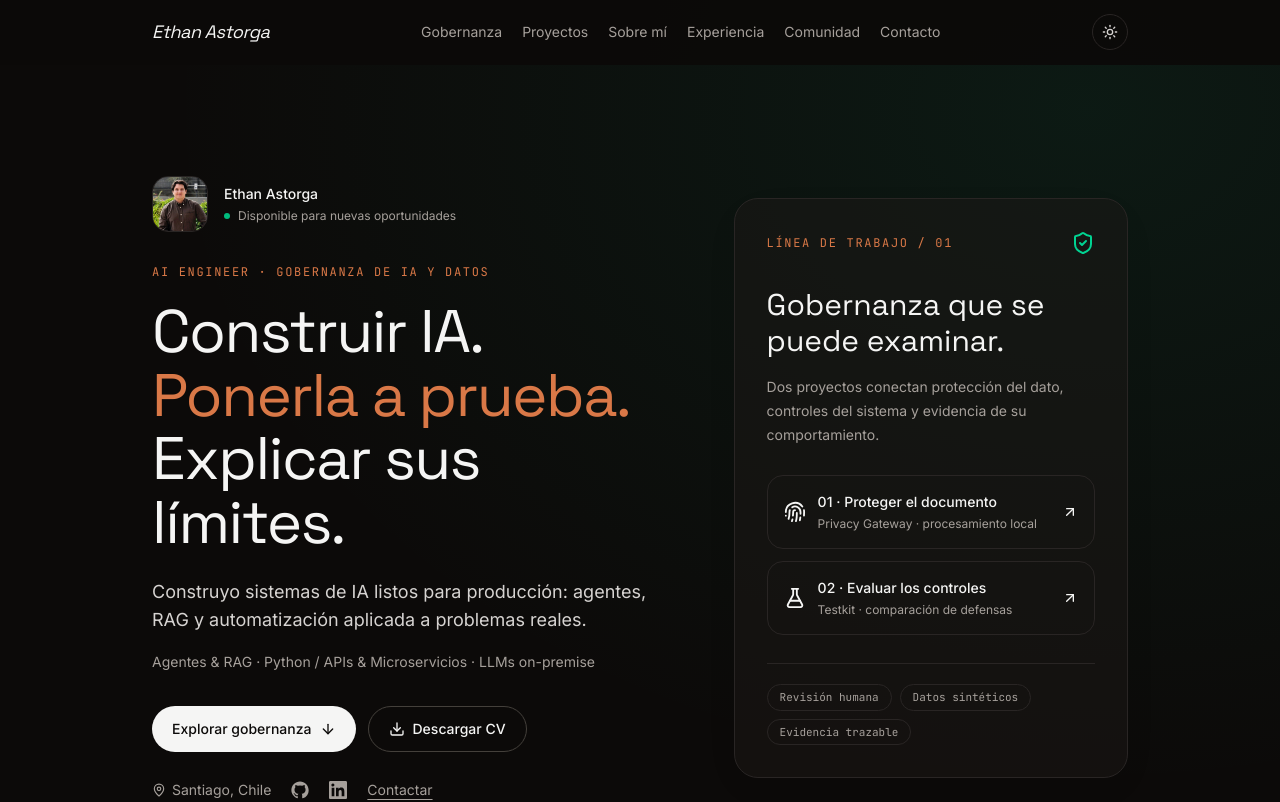
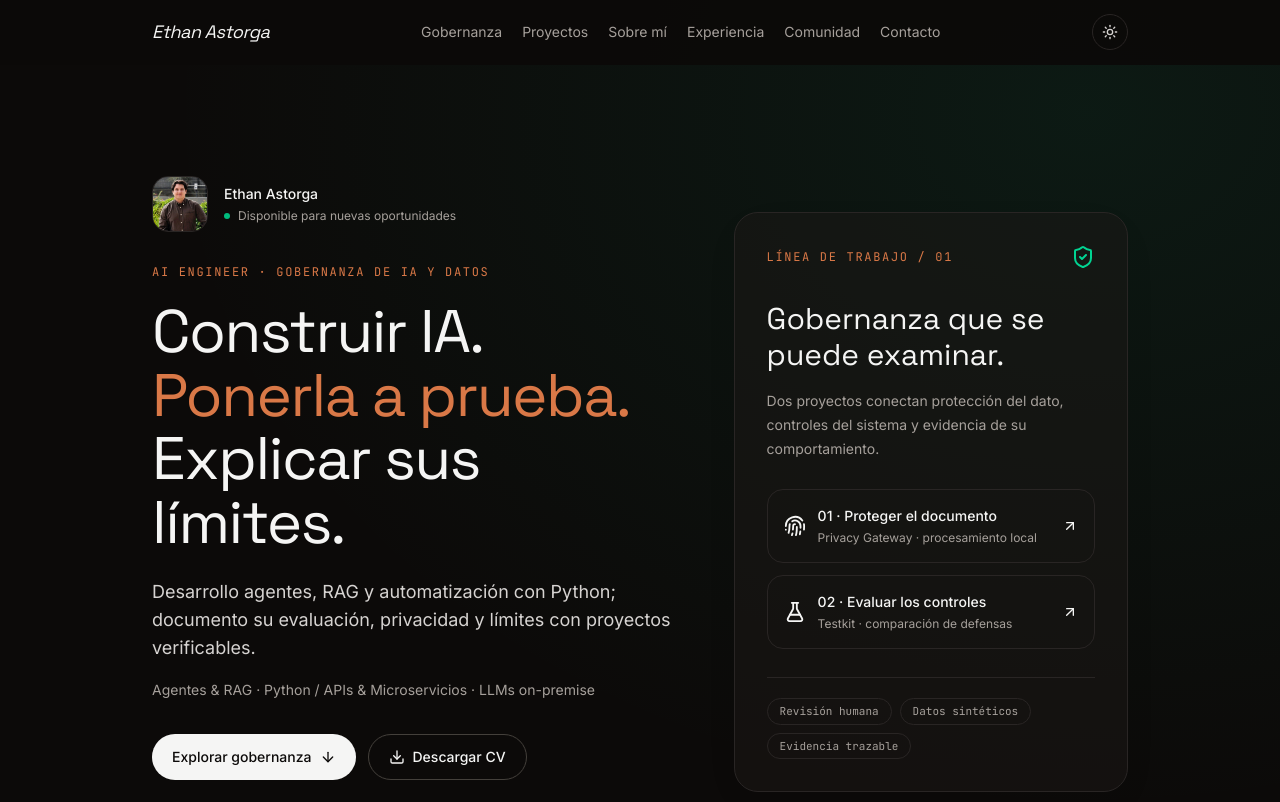
Before and after one commit to ethan1213/ethan1213.github.io, a React (Vite) app: page / in a window 1280 px wide. Shown: the top 802 px of the page. Built offline with nearby package versions, Linux system fonts and the light colour scheme.

Commit message:
feat: update professional CV and link published AI research projects

```diff
--- a/src/components/Experience.tsx
+++ b/src/components/Experience.tsx
@@ -18,7 +18,7 @@ export function Experience() {
               {experience.map((e) => (
                 <li key={e.company} className="relative">
                   <span className="absolute -left-[27px] top-1 size-2 rounded-full bg-rust-600 dark:bg-rust-400" />
-                  <p className="text-xs font-mono text-stone-500">{e.period} · {e.duration}</p>
+                  <p className="text-xs font-mono text-stone-500">{e.period}{e.duration ? ` · ${e.duration}` : ""}</p>
                   <p className="font-medium mt-1">{e.role}</p>
                   <p className="text-sm text-stone-600 dark:text-stone-400">{e.company} · {e.type}</p>
                   <p className="text-sm text-stone-500 mt-1">{e.location}</p>
--- a/src/components/RecruiterOverview.tsx
+++ b/src/components/RecruiterOverview.tsx
@@ -11,7 +11,7 @@ export function RecruiterOverview() {
         <div className="border rule rounded-2xl p-6 md:p-9 bg-white dark:bg-stone-900/40">
           <p className="font-mono text-xs uppercase tracking-widest text-rust-600 dark:text-rust-400">Para equipos que buscan talento en IA</p>
           <h2 id="recruiter-title" className="font-serif text-3xl mt-3">AI Engineer · Applied AI Engineer.</h2>
-          <p className="mt-4 max-w-2xl text-stone-600 dark:text-stone-300">Explora mi experiencia en IA aplicada, gobernanza y datos. Los casos distinguen código público, resúmenes de proyectos privados y verificaciones realizadas. Inglés: preparación para certificación C1.</p>
+          <p className="mt-4 max-w-2xl text-stone-600 dark:text-stone-300">Explora mi experiencia en IA aplicada, gobernanza y datos. Los casos distinguen código público, resúmenes de proyectos privados y verificaciones realizadas. Inglés B2; preparación para certificación C1.</p>
           <div className="mt-7 grid sm:grid-cols-2 gap-4">
             {caseStudies.slice(0, 3).map((study) => (
               <Link key={study.slug} to={`/proyectos/${study.slug}`} className="rounded-xl border rule p-5 hover:border-rust-500 transition-colors">
--- a/src/data/content.ts
+++ b/src/data/content.ts
@@ -1,12 +1,12 @@
 export const profile = {
   name: "Ethan Astorga",
-  fullName: "Ethan Astorga Contreras",
-  role: "AI Engineer",
+  fullName: "Ethan Alexis Astorga Contreras",
+  role: "AI Engineer / Applied AI Engineer",
   tagline: "Agentes & RAG · Python / APIs & Microservicios · LLMs on-premise",
   location: "Santiago, Chile",
   availability: "Disponible para nuevas oportunidades",
   pitch:
-    "Construyo sistemas de IA listos para producción: agentes, RAG y automatización aplicada a problemas reales.",
+    "Desarrollo agentes, RAG y automatización con Python; documento su evaluación, privacidad y límites con proyectos verificables.",
   about: [
     "Llegué a la IA por una obsesión simple: que las cosas funcionen solas. Esa idea me llevó de la automatización a construir soluciones que hoy corren en producción — agentes de IA que consultan datos reales, sistemas RAG con embeddings y bases vectoriales, y LLMs on-premise integrados vía APIs REST en Python. Nada salió a la primera; casi todo salió después de romperlo varias veces, y ese ciclo de prototipo a producción es justo lo que más disfruto.",
     "Estudio Ingeniería en Informática en DuocUC (antes cursé 3 años de Ingeniería Civil en Computación en la Universidad Católica del Norte). Cuento con 19 certificaciones, entre ellas Profesional y Experto en IA (CertiProf), AWS Cloud Practitioner y Google Cloud Professional en IA & Data.",
@@ -21,11 +21,22 @@ export const profile = {
 
 export const experience = [
   {
+    company: "TherionLabs",
+    role: "Fundador",
+    type: "Emprendimiento",
+    period: "2026 — presente",
+    duration: "",
+    location: "Chile",
+    description: "Iniciativa de gobernanza y privacidad de IA. Proyecto seleccionado en Desafíos Capstone Empresas 2026-2 de DuocUC.",
+    highlights: ["Alcance del proyecto: autodiagnóstico en cuatro dimensiones, rutas formativas y detección de datos personales con NER en español. Las fichas del portafolio distinguen las funciones implementadas de las propuestas."],
+    skills: ["Gobernanza de IA", "Privacidad", "Diseño de productos"],
+  },
+  {
     company: "Samsung Electronics Chile",
     role: "Analista Jr. de Protección de Datos y Automatización",
     type: "Jornada completa",
-    period: "Ene 2026 — Jul 2026",
-    duration: "7 meses",
+    period: "2025 — 2026",
+    duration: "",
     location: "Chile · Presencial",
     description:
       "Agentes de IA, RAG on-premise, pipelines de datos y automatización en producción.",
@@ -33,14 +44,14 @@ export const experience = [
       "Agentes de IA y RAG en producción vía un servidor MCP (FastMCP, 7 herramientas, autenticación Bearer) y RAG con embeddings y bases vectoriales (pgvector + ChromaDB) sobre LLMs on-premise (llama.cpp, Qwen 2.5 / Llama 3.1 cuantizados).",
       "BIA Platform (~1.000 usuarios) en Django/Python con APIs REST, integrando modelos de IA externos y locales vía la librería de OpenAI.",
       "Pipeline ETL incremental: ~128.000 registros diarios desde 11 fuentes, orquestado con Prefect 3.",
-      "Analítica avanzada: forecasting de demanda (LSTM), detección de anomalías (autoencoder) y modelado de elasticidad de precios.",
+      "Analítica avanzada y modelado de elasticidad de precios; exploración de forecasting con LSTM y anomalías con autoencoder como líneas experimentales pendientes de validación.",
       "Protección de datos (Ley 21.719): Privacy by Design, ROPA/DPIA y prácticas de desarrollo seguro (SSDLC).",
     ],
     skills: ["Agentes de IA", "RAG", "MCP", "LLMs on-premise", "ETL", "Ley 21.719"],
   },
   {
     company: "Dual Vision",
-    role: "Asistente de Operaciones en Video Analítica",
+    role: "Analista de Soporte en Video Analítica",
     type: "Contrato temporal",
     period: "Jun 2025 — Nov 2025",
     duration: "6 meses",
@@ -55,7 +66,7 @@ export const education = [
   {
     institution: "DuocUC",
     degree: "Ingeniería en Informática, Computer Science",
-    period: "Mar 2025 — Nov 2029",
+    period: "2024 — presente · En curso",
     detail: "Promedio 6.5 / 7.0",
     skills: ["Google Cloud", "Trabajo colaborativo"],
   },
@@ -114,9 +125,9 @@ export const nextProject = {
 
 export const community = {
   org: "Cámara Chilena de Inteligencia Artificial (CCHIA)",
-  role: "Socio y Colaborador Técnico (Comisión I+D)",
+  role: "Líder AI Security Champion (SIA-GIA) · Socio y colaborador técnico",
   description:
-    "Participo como socio y colaborador técnico en la Comisión I+D de CCHIA, con acceso a repositorios, documentación y papers de la comunidad. Contribuyo a alejandrIA, una plataforma de IA on-premise con modelos cuantizados personalizados y RAG, que integra modelos locales y APIs externas vía la librería de OpenAI en Python. También participo como expositor — fui parte del webinar 'Marco Integral Ley 21.719: Ética, Regulación y Estrategias de Transformación Tecnológica', junto a Carlos Alberto Martínez.",
+    "Lidero la mesa Línea 3, AI Security Champion, en la Comisión SIA-GIA: formación de referentes internos no técnicos en seguridad y gobernanza de IA y un roadmap de 12 meses para la Red Champions. Participo también como socio y colaborador técnico en la Comisión I+D de CCHIA, con acceso a repositorios, documentación y papers de la comunidad. Contribuyo a alejandrIA, una plataforma de IA on-premise con modelos cuantizados personalizados y RAG, que integra modelos locales y APIs externas vía la librería de OpenAI en Python. También participo como expositor — fui parte del webinar 'Marco Integral Ley 21.719: Ética, Regulación y Estrategias de Transformación Tecnológica', junto a Carlos Alberto Martínez.",
   quote:
     "Me gusta asistir a charlas, generar innovación y seguir mejorando constantemente: primero entender la lógica, después ponerla en práctica.",
   links: [
--- a/src/data/researchStudies.ts
+++ b/src/data/researchStudies.ts
@@ -2,7 +2,7 @@ import type { CaseStudy } from "./caseStudies.ts";
 
 export const researchStudies: CaseStudy[] = [
   {
-    slug: "demandlab", name: "DemandLab", category: "Machine learning", status: "MVP de investigación", year: "2026", tagline: "Pronosticar demanda y comprobar el resultado.", summary: "Regresión supervisada y referencia estacional, con evaluación temporal, pruebas de fuga de datos y un informe reproducible para logística.", stack: ["Python", "Ridge", "Series temporales", "Evaluación"], repo: "https://github.com/ethan1213/ethan1213.github.io/tree/main/labs/demandlab",
+    slug: "demandlab", name: "DemandLab", category: "Machine learning", status: "MVP de investigación", year: "2026", tagline: "Pronosticar demanda y comprobar el resultado.", summary: "Regresión supervisada y referencia estacional, con evaluación temporal, pruebas de fuga de datos y un informe reproducible para logística.", stack: ["Python", "Ridge", "Series temporales", "Evaluación"], repo: "https://github.com/ethan1213/demandlab",
     overview: ["Una predicción solo ayuda a decidir si se conoce cómo se evaluó. DemandLab transforma un CSV por SKU en una comparación entre regresión ridge y una referencia estacional de siete días.", "La demo es completamente sintética. Incluye variables, ajuste de coeficientes, normalización aprendida en entrenamiento y pronósticos recursivos. No utiliza etiquetas futuras para construir las predicciones de una ventana."],
     architecture: [{title: "Datos y modelo", items: ["Contrato CSV y validación diaria", "Rezagos, medias y estacionalidad", "Regresión ridge sin dependencias externas"]}, {title: "Evaluación", items: ["Tres ventanas temporales por SKU", "MAE y WAPE por serie y agregado", "HTML, JSON y hash del dataset"]}],
     howItWorks: ["Validar observaciones y separar entrenamiento de evaluación por fecha.", "Ajustar normalización y modelo con datos anteriores al corte.", "Pronosticar catorce días sin utilizar las etiquetas futuras.", "Comparar con la referencia estacional y revisar errores por SKU."],
@@ -10,7 +10,7 @@ export const researchStudies: CaseStudy[] = [
     considerations: ["19 pruebas aprobadas. En la demo sintética: MAE 4,35 para la referencia y 3,11 para ridge sobre 126 observaciones de evaluación.", "El resultado no representa ahorro ni rendimiento sobre ventas reales. No modela promociones, quiebres de stock o demanda censurada.", "Un piloto requiere datos autorizados, otra evaluación temporal y métricas de operación acordadas."],
   },
   {
-    slug: "llm-evidence-lab", name: "LLM Evidence Lab", category: "LLM y RAG", status: "MVP de investigación", year: "2026", tagline: "Antes de generar, encontrar y revisar la evidencia.", summary: "Recuperación léxica y BM25 con citas verificables, evaluación de abstención y adaptador opcional para un LLM local.", stack: ["Python", "BM25", "RAG", "Ollama"], repo: "https://github.com/ethan1213/ethan1213.github.io/tree/main/labs/llm-evidence-lab",
+    slug: "llm-evidence-lab", name: "LLM Evidence Lab", category: "LLM y RAG", status: "MVP de investigación", year: "2026", tagline: "Antes de generar, encontrar y revisar la evidencia.", summary: "Recuperación léxica y BM25 con citas verificables, evaluación de abstención y adaptador opcional para un LLM local.", stack: ["Python", "BM25", "RAG", "Ollama"], repo: "https://github.com/ethan1213/llm-evidence-lab",
     overview: ["El laboratorio estudia la recuperación documental previa a un RAG: compara un baseline léxico y BM25, conserva el fragmento citado y evalúa cuándo la evidencia recuperada es insuficiente.", "El benchmark por defecto usa ocho documentos y doce preguntas sintéticas. No ejecuta un LLM ni embeddings. El adaptador opcional de Ollama tiene pruebas de contrato simuladas; una evaluación con un modelo real sigue pendiente."],
     architecture: [{title: "Recuperación", items: ["Corpus y referencias separados", "Baseline léxico y BM25", "Citas con fragmento y SHA-256"]}, {title: "Control y evaluación", items: ["Abstención heurística", "Métricas y casos fallidos visibles", "Adaptador local con salida estructurada y revisión humana"]}],
     howItWorks: ["Cargar documentos sintéticos y validar sus identificadores.", "Recuperar el mismo corpus con los dos métodos.", "Aplicar una política explícita de evidencia y verificar la integridad de las citas.", "Comparar contra referencias y conservar también los casos que fallan."],
```
Also changed, not shown: 1 other file (tests, documents, lock files or other folders).
